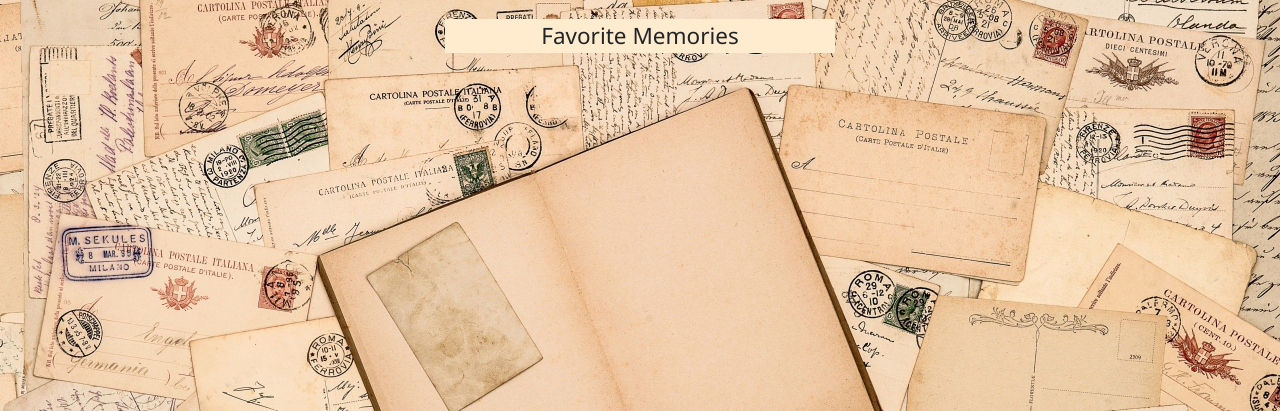
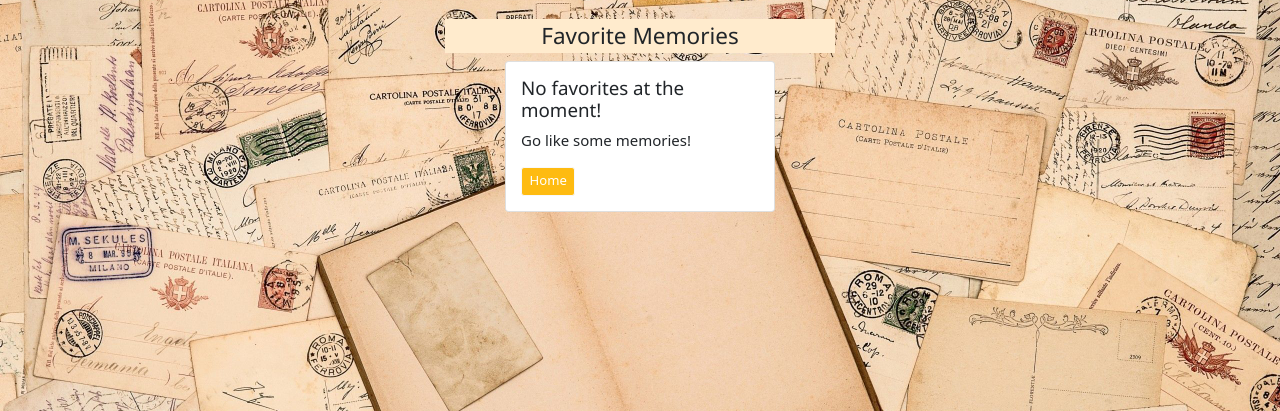
Before and after one commit to JaimeQuezadaJr/TravelMem, a Flask app: page /favorites/1 in a window 1280 px wide. Shown: the part 79-490 px from the top of the page. Run offline with Flask 2, Linux system fonts and the light colour scheme; the visitor is signed in with stand-in values (Sample User, id 1); data that the repository does not hold is empty.

Commit message:
added favorites card when there are no favorites

```diff
--- a/flask_app/templates/favorites.html
+++ b/flask_app/templates/favorites.html
@@ -47,6 +47,7 @@
     <section>
         <div class="container">
             <div class="d-flex flex-wrap justify-content-center">
+            {% if favorites.memories %}
             {% for memory in favorites.memories %}
                 {% if memory and memory.img_name %}
                 <div class="card mt-2 mx-4 mb-5 w3-animate-zoom" style="width: 32rem;" >
@@ -69,24 +70,17 @@
                         </div>
                     </div>
                 </div>
-                <!-- {% elif session['user_id'] == memory.user_id %}
+                {% endif %}
+            {% endfor %}
+            {% else %}
                 <div class="card w3-animate-zoom" style="width: 18rem;">
                     <div class="card-body">
-                    <h5 class="card-title">Please Add Memories</h5>
-                    <p class="card-text">Let people know of your amazing travel experiences!</p>
-                    <a href="/memory/new" class="btn btn-light btn-sm">Share</a>
-                    </div>
-                </div> -->
-                {% else %}
-                <div class="card w3-animate-zoom" style="width: 18rem;">
-                    <div class="card-body">
-                    <h5 class="card-title">Does not have any memories at the moment!</h5>
-                    <p class="card-text">Hopefully they will add some soon!</p>
-                    <a href="/dashboard" class="btn btn-light btn-sm">Home</a>
+                        <h5 class="card-title">No favorites at the moment!</h5>
+                        <p class="card-text">Go like some memories!</p>
+                        <a href="/dashboard" class="btn btn-light btn-sm">Home</a>
                     </div>
                 </div>
-                {% endif %}
-            {% endfor %}
+            {% endif %}
             </div>
         </div>
         <div id="footer"></div>
```
Also changed, not shown: flask_app/models/memory.py (line endings or trailing spaces), flask_app/templates/view_memory.html (line endings or trailing spaces).
